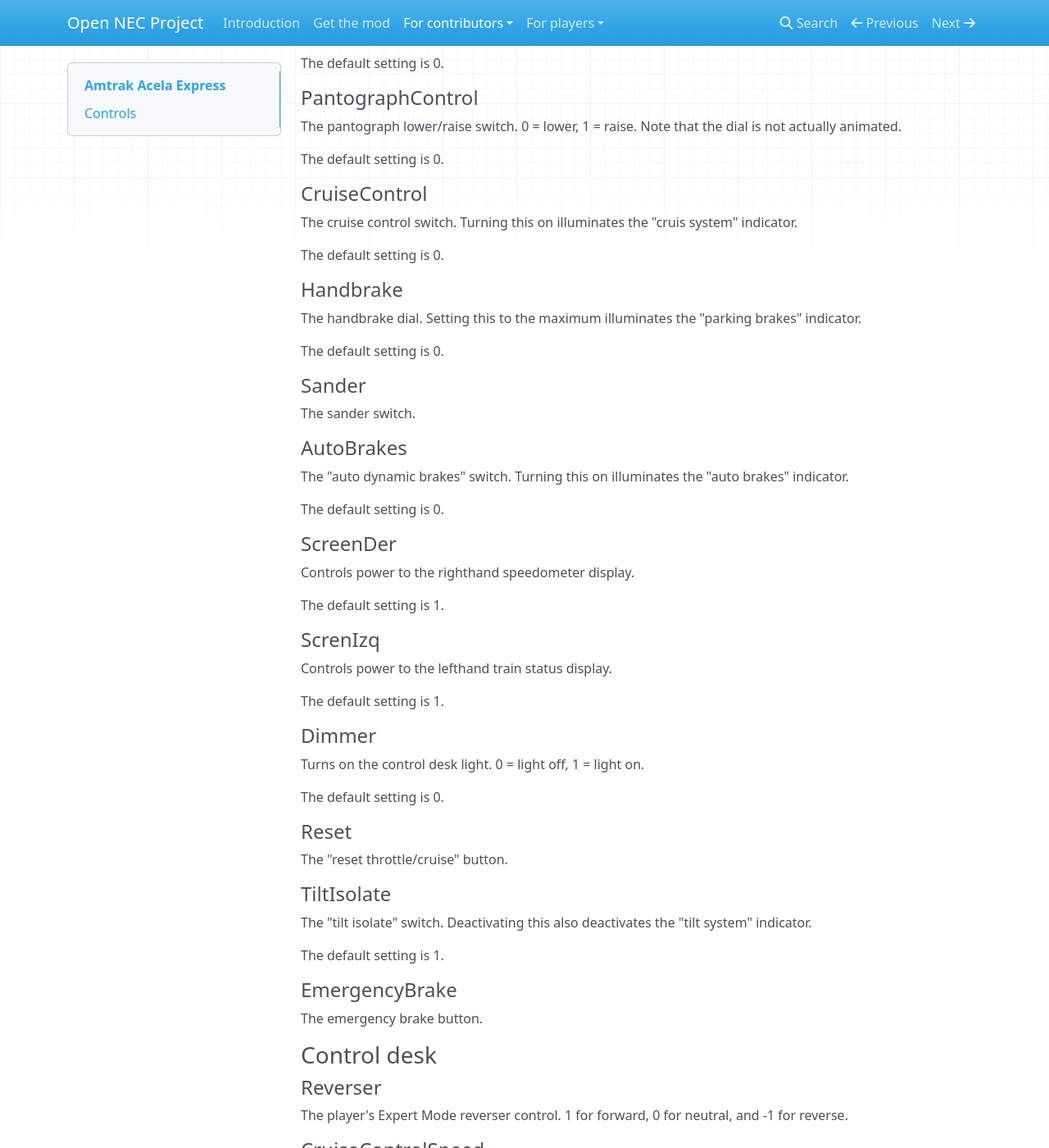
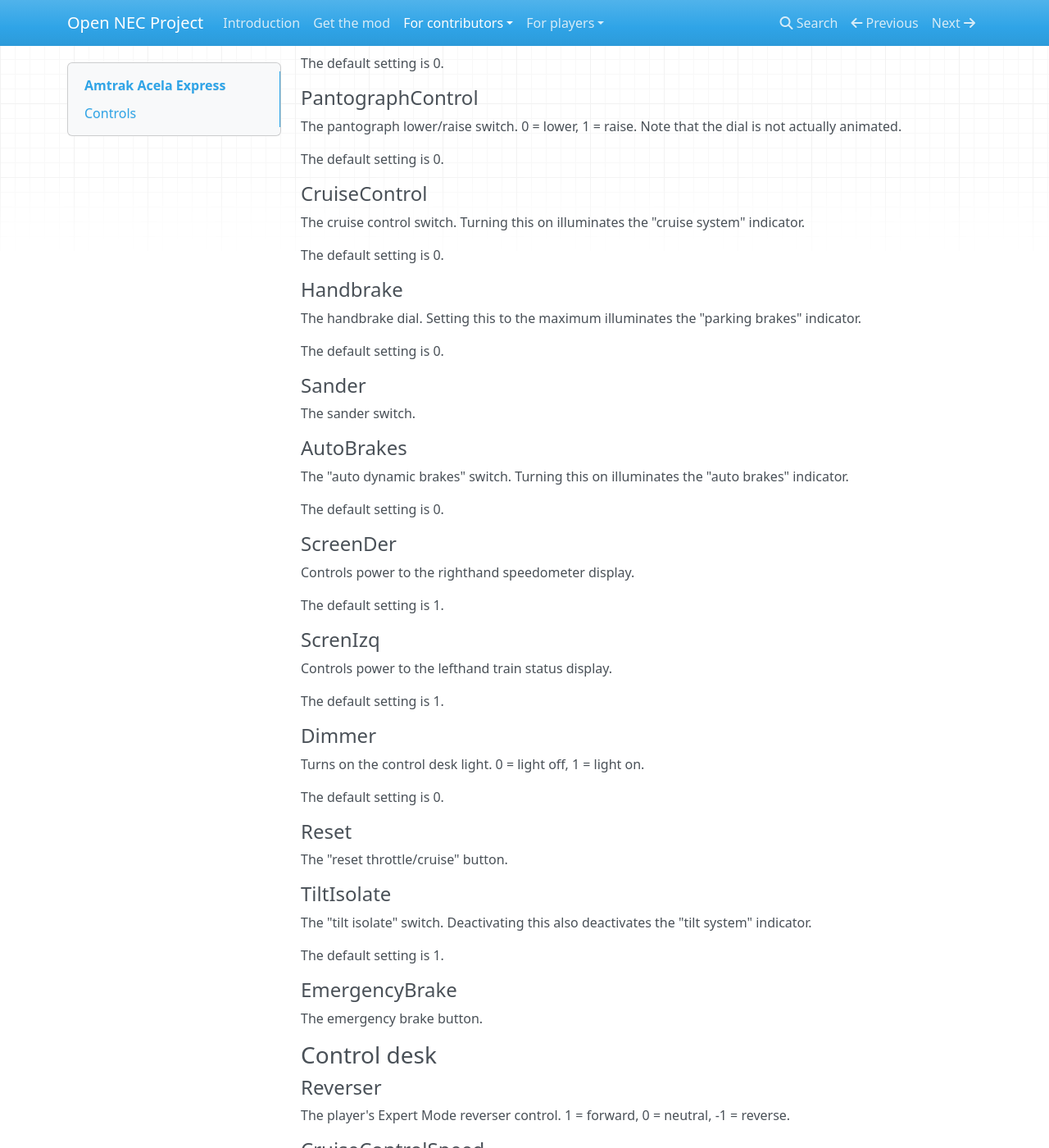
Before and after one commit to YoRyan/open-nec, an MkDocs documentation site: the page built from Docs/for-contributors/rolling-stock/amtrak-acela.md, in a window 1280 px wide and 1400 px high, scrolled down 322 px. Shown: the whole window at 82% size. Built offline with MkDocs 1.6.1, drawn with Linux system fonts in a browser that asks for light colours; nearby versions of some CDN libraries.

Commit message:
Acela: fix docs typo and styling

```diff
--- a/Docs/for-contributors/rolling-stock/amtrak-acela.md
+++ b/Docs/for-contributors/rolling-stock/amtrak-acela.md
@@ -20,7 +20,7 @@
 
 #### CruiseControl
 
-The cruise control switch. Turning this on illuminates the "cruis system" indicator.
+The cruise control switch. Turning this on illuminates the "cruise system" indicator.
 
 The default setting is 0.
 
@@ -76,7 +76,7 @@
 
 #### Reverser
 
-The player's Expert Mode reverser control. 1 for forward, 0 for neutral, and -1 for reverse.
+The player's Expert Mode reverser control. 1 = forward, 0 = neutral, -1 = reverse.
 
 #### CruiseControlSpeed
 
```
